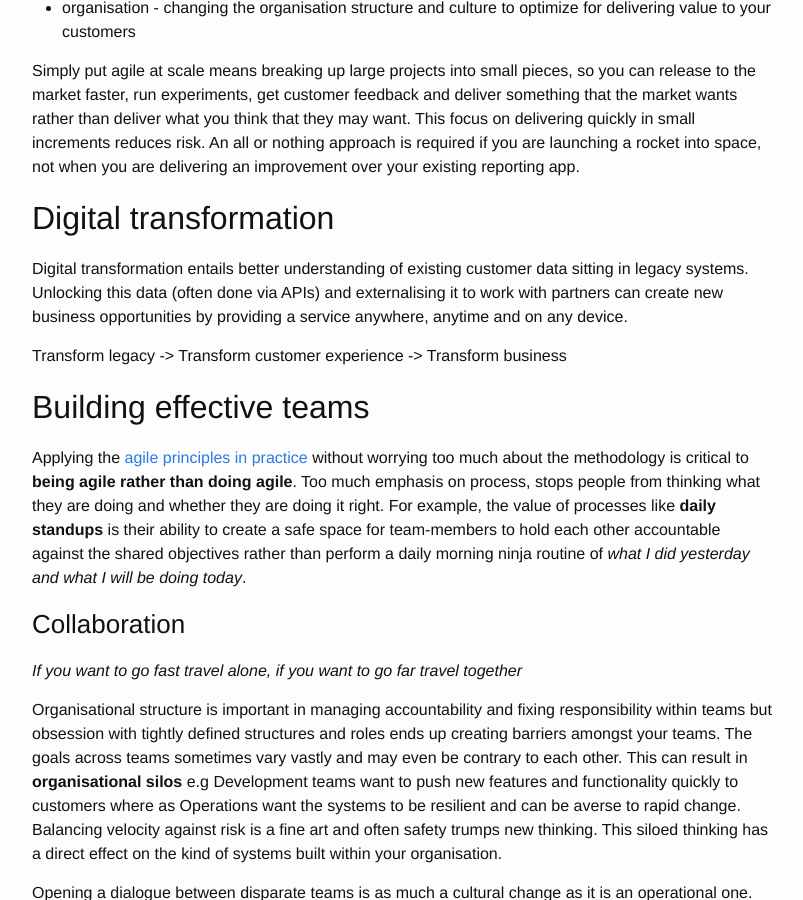
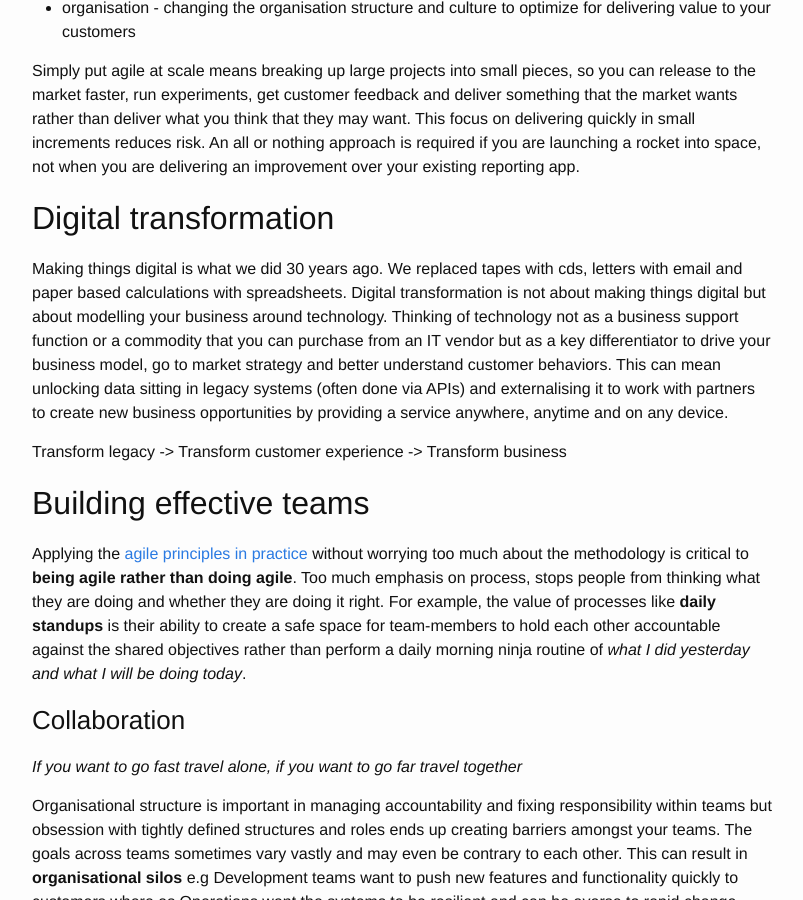
Before and after one commit to hemantksingh/hemantksingh.github.io, a Jekyll site: the page built from _posts/2020-03-02-transformation-what-the-heck.markdown, in a window 1280 px wide and 900 px high, scrolled down 798 px. Shown: the whole window, without its empty margins (238-1041 px from the left). Built offline with Jekyll 4.4.1, drawn with Linux system fonts in a browser that asks for light colours; comment, search, counter and statistics services are not loaded.

Commit message:
Update digital transformation

```diff
--- a/_posts/2020-03-02-transformation-what-the-heck.markdown
+++ b/_posts/2020-03-02-transformation-what-the-heck.markdown
@@ -28,7 +28,7 @@ Simply put agile at scale means breaking up large projects into small pieces, so
 
 ## Digital transformation
 
-Digital transformation entails better understanding of existing customer data sitting in legacy systems. Unlocking this data (often done via APIs) and externalising it to work with partners can create new business opportunities by providing a service anywhere, anytime and on any device.
+Making things digital is what we did 30 years ago. We replaced tapes with cds, letters with email and paper based calculations with spreadsheets. Digital transformation is not about making things digital but about modelling your business around technology. Thinking of technology not as a business support function or a commodity that you can purchase from an IT vendor but as a key differentiator to drive your business model, go to market strategy and better understand customer behaviors. This can mean unlocking data sitting in legacy systems (often done via APIs) and externalising it to work with partners to create new business opportunities by providing a service anywhere, anytime and on any device.
 
 Transform legacy -> Transform customer experience -> Transform business
 
```
